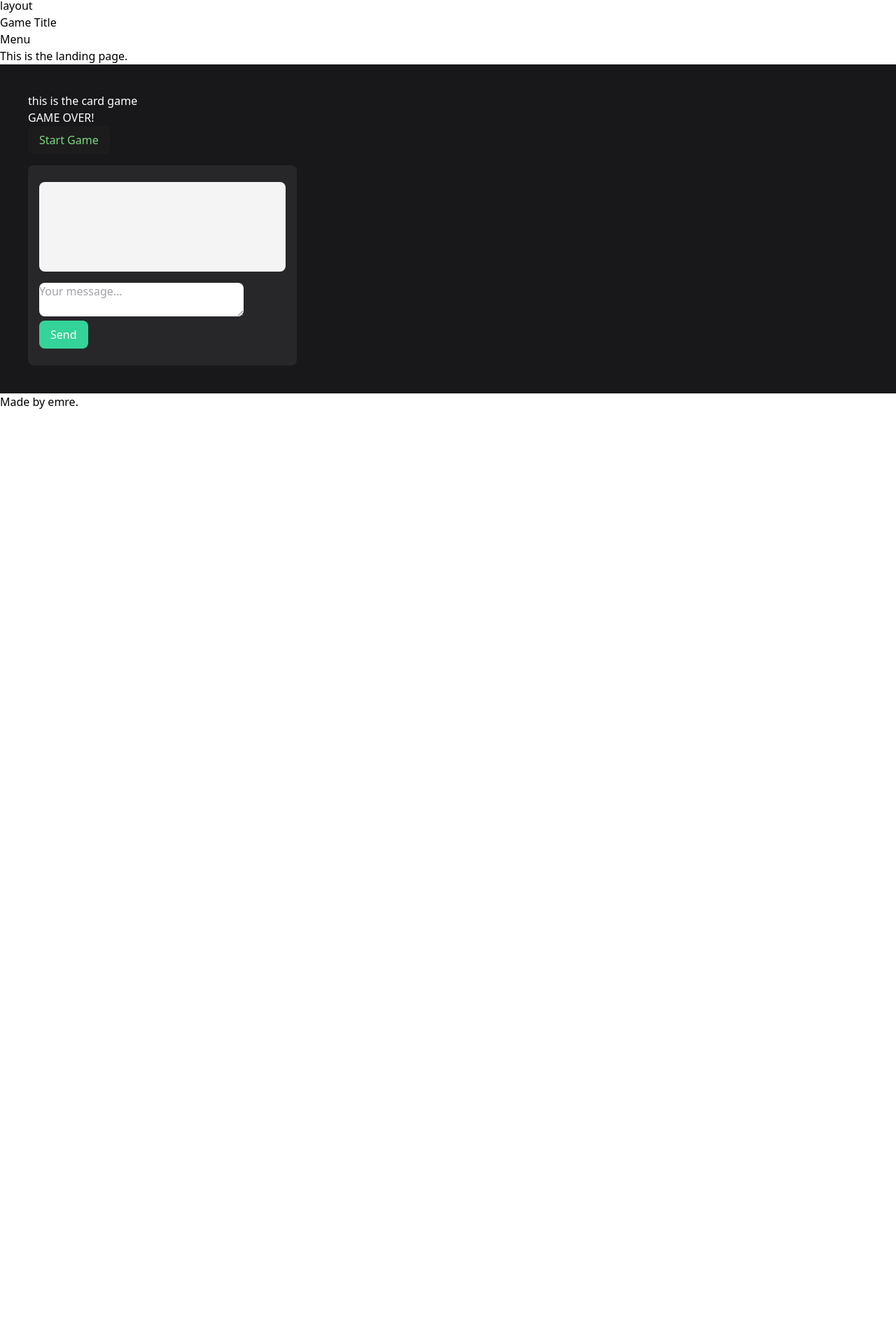
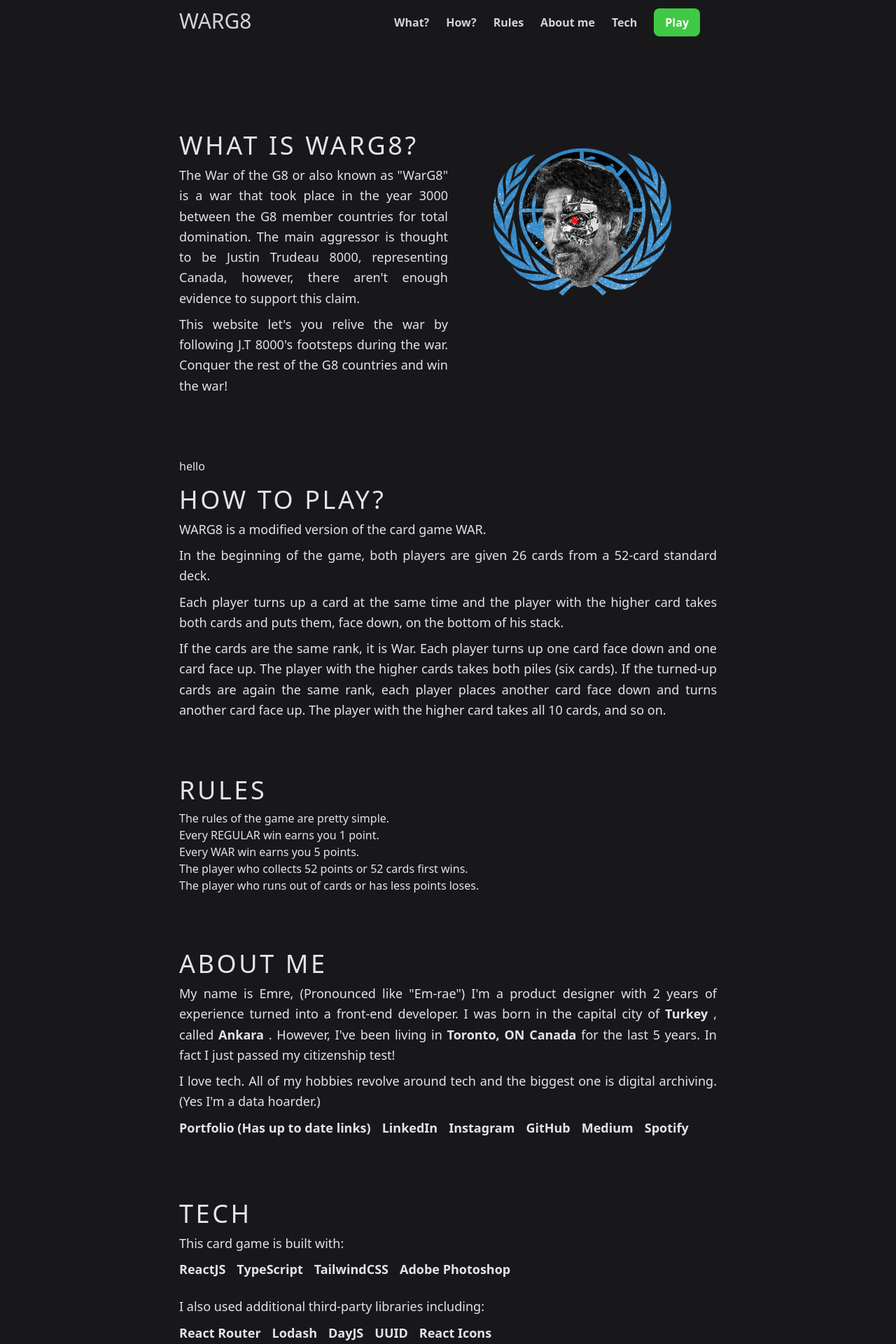
Before and after one commit to EmreYYZ/mh-2021-1, a React (Create React App) app: page / in a window 1280 px wide. Shown: the part 28-1948 px from the top of the page at 70% size. Before the commit the page ends 800 px from the top, so only its background shows below. Built offline with nearby package versions, Linux system fonts and the light colour scheme.

Commit message:
Added main titles to the LandingPage

```diff
--- a/package.json
+++ b/package.json
@@ -12,11 +12,14 @@
     "@types/node": "^12.20.17",
     "@types/react": "^17.0.15",
     "@types/react-dom": "^17.0.9",
+    "@types/react-router-dom": "^5.1.8",
     "@types/uuid": "^8.3.1",
     "dayjs": "^1.10.6",
     "lodash": "^4.17.21",
     "react": "^17.0.2",
     "react-dom": "^17.0.2",
+    "react-icons": "^4.2.0",
+    "react-router-dom": "^5.2.0",
     "react-scripts": "4.0.3",
     "typescript": "^4.3.5",
     "uuid": "^8.3.2",
--- a/src/App.tsx
+++ b/src/App.tsx
@@ -1,16 +1,17 @@
 import { Game } from "./components/Game";
 import { Layout } from "./components/Layout";
 import { LandingPage } from "./pages/LandingPage";
-
+import { BrowserRouter as Router, Switch, Route, Link } from "react-router-dom";
 function App() {
   return (
-    <div className="App">
-      <h1>Card Game, WAR</h1>
-      <Layout>
-        <LandingPage />
-        <Game />
-      </Layout>
-    </div>
+    <Router>
+      <div className="min-h-screen min-w-full bg-gray-900 App">
+        <Layout>
+          <LandingPage />
+          <Game />
+        </Layout>
+      </div>
+    </Router>
   );
 }
 
--- a/src/components/Footer.tsx
+++ b/src/components/Footer.tsx
@@ -1,9 +1,36 @@
 import React from "react";
+import { SiTailwindcss, SiReact, SiTypescript, SiAdobephotoshop } from "react-icons/si";
 
 export const Footer = () => {
   return (
-    <div>
-      <p>Made by emre.</p>
+    <div className="bg-gray-900 py-10 text-center">
+      <p className="text-gray-500 text-xl font-display uppercase text-center">
+        Made by{" "}
+        <a className="hover:text-gray-300 text-gray-400" href="https://emre.la" target="_blank" rel="noreferrer">
+          emre
+        </a>
+      </p>
+      <p className="text-gray-700  inline-block font-bold font-body">
+        Check the code on{" "}
+        <a className="hover:text-gray-400 text-gray-600  cursor-pointer" href="https://github.com/EmreYYZ/mh-2021-1" target="_blank" rel="noreferrer">
+          GitHub
+        </a>
+        .
+      </p>
+      <div>
+        <a href="https://reactjs.org/" target="_blank" rel="noopener noreferrer">
+          <SiReact className="landing-tech-icon" />
+        </a>
+        <a href="https://www.typescriptlang.org/" target="_blank" rel="noopener noreferrer">
+          <SiTypescript className="landing-tech-icon" />
+        </a>
+        <a href="https://tailwindcss.com/" target="_blank" rel="noopener noreferrer">
+          <SiTailwindcss className="landing-tech-icon" />
+        </a>
+        <a href="https://www.adobe.com/ca/products/photoshop.html" target="_blank" rel="noopener noreferrer">
+          <SiAdobephotoshop className="landing-tech-icon" />
+        </a>
+      </div>
     </div>
   );
 };
--- a/src/components/Game.tsx
+++ b/src/components/Game.tsx
@@ -182,25 +182,27 @@ export const Game = () => {
 
   return (
     <div className="bg-gray-900 text-white p-10">
-      <p>this is the card game</p>
+      <h2 className="font-body">Justin Trudeau 3000 vs J0e BID3n</h2>
 
       {isGameStarted === true && gameOver === false ? (
+        <div>
           <div className="flex">
             <div className="bg-gray-800 rounded-lg my-2 mr-2 inline-block p-4 font-bold">
-            <p className="font-display uppercase">Player</p>
-            <p className="text-xl font-body">Score: {playerScore}</p>
-            <p className="text-xs text-gray-500 font-body">Card Count: {playerHand.length}</p>
+              <p className="text-sm font-display uppercase tracking-wider">Player</p>
+              <p className="text-2xl font-body">Score: {playerScore}</p>
+              <p className="text-sm text-gray-500 font-body">Card Count: {playerHand.length}</p>
               {!isWar ? <Card card={playerHand[0]} /> : <Card card={playerHand[4]} />}
             </div>
             <div className="bg-gray-800 rounded-lg my-2 mr-2 inline-block p-4 font-bold">
-            <p className="font-display uppercase">Opponent</p>
-            <p className="text-xl font-body">Score: {computerScore}</p>
-            <p className="text-xs text-gray-500 font-body">Card Count: {computerHand.length}</p>
+              <p className="text-sm font-display uppercase tracking-wider">Opponent</p>
+              <p className="text-2xl font-body">Score: {computerScore}</p>
+              <p className="text-sm text-gray-500 font-body">Card Count: {computerHand.length}</p>
               {!isWar ? <Card card={computerHand[0]} /> : <Card card={computerHand[4]} />}
 
               {/* <p>Total: {playerHand.length + computerHand.length}</p> */}
             </div>
-          <button className="bg-scarlet-400 px-4 py-2 rounded-lg my-2" onClick={handleClick}>
+          </div>
+          <button className="bg-scarlet-400 hover:bg-scarlet-500 font-body font-bold text-2xl px-4 py-2 rounded-lg my-2" onClick={handleClick}>
             Play a Card
           </button>
         </div>
--- a/src/components/Header.tsx
+++ b/src/components/Header.tsx
@@ -1,10 +1,46 @@
 import React from "react";
+import { Link } from "react-router-dom";
 
 export const Header = () => {
+  const navigation = [
+    {
+      name: "What?",
+      url: "",
+    },
+    {
+      name: "How?",
+      url: "",
+    },
+    {
+      name: "Rules",
+      url: "",
+    },
+    {
+      name: "About me",
+      url: "",
+    },
+    {
+      name: "Tech",
+      url: "",
+    },
+  ];
+
   return (
-    <div>
-      <h1>Game Title</h1>
-      <nav>Menu</nav>
+    <div className="flex justify-between py-10 bg-gray-900 text-gray-300">
+      <h1 className="font-display inline-block hover:text-gray-50 text-3xl">
+        <Link to="/">WARG8</Link>
+      </h1>
+
+      <nav className="text-right font-body text-gray-300 font-bold">
+        {navigation.map((link) => (
+          <div className="inline-block mr-6 hover:text-gray-500">
+            <a href={link.url}>{link.name}</a>
+          </div>
+        ))}
+        <div className="inline-block mr-6">
+          <button className="px-4 py-2 bg-malachite-500 hover:text-white rounded-lg hover:bg-malachite-600 font-bold text-gray-50">Play</button>
+        </div>
+      </nav>
     </div>
   );
 };
--- a/src/components/Layout.tsx
+++ b/src/components/Layout.tsx
@@ -8,9 +8,9 @@ interface LayoutProps {
 
 export const Layout = ({ children }: LayoutProps) => {
   return (
-    <div>
-      <p>layout</p>
+    <div className="w-5/6 m-auto max-w-screen-md">
       <Header />
+
       {children}
       <Footer />
     </div>
--- a/src/index.css
+++ b/src/index.css
@@ -3,3 +3,18 @@
 @tailwind utilities;
 @import url("https://fonts.googleapis.com/css2?family=Quicksand:wght@400;600;700&display=swap");
 @import url("https://fonts.googleapis.com/css2?family=Gugi&display=swap");
+
+@layer components {
+  .landing-title {
+    @apply uppercase font-display text-4xl tracking-widest mt-4 mb-2;
+  }
+  .landing-p {
+    @apply mb-2 text-justify text-lg leading-relaxed;
+  }
+  .landing-section {
+    @apply my-20;
+  }
+  .landing-tech-icon {
+    @apply w-8 h-8 m-6 inline-block text-gray-700 hover:text-gray-400 cursor-pointer;
+  }
+}
--- a/src/pages/LandingPage.tsx
+++ b/src/pages/LandingPage.tsx
@@ -1,9 +1,178 @@
 import React from "react";
+import { v4 as uuidv4 } from "uuid";
+import { SiTailwindcss, SiReact, SiTypescript, SiAdobephotoshop } from "react-icons/si";
 
 export const LandingPage = () => {
+  const tools = [
+    {
+      name: "ReactJS",
+      url: "https://reactjs.org/",
+    },
+    {
+      name: "TypeScript",
+      url: "https://www.typescriptlang.org/",
+    },
+    {
+      name: "TailwindCSS",
+      url: "https://tailwindcss.com/",
+    },
+    {
+      name: "Adobe Photoshop",
+      url: "https://www.adobe.com/ca/products/photoshop.html",
+    },
+  ];
+
+  const libraries = [
+    {
+      name: "React Router",
+      url: "https://reactrouter.com/",
+    },
+    {
+      name: "Lodash",
+      url: "https://lodash.com/",
+    },
+    {
+      name: "DayJS",
+      url: "https://day.js.org/",
+    },
+    {
+      name: "UUID",
+      url: "https://github.com/uuidjs/uuid",
+    },
+    {
+      name: "React Icons",
+      url: "https://react-icons.github.io/react-icons/",
+    },
+  ];
+
+  const social = [
+    {
+      name: "Portfolio (Has up to date links)",
+      url: "https://emre.la",
+    },
+    {
+      name: "LinkedIn",
+      url: "https://www.linkedin.com/in/johnaydin/",
+    },
+    {
+      name: "Instagram",
+      url: "https://www.instagram.com/emre.la/",
+    },
+    {
+      name: "GitHub",
+      url: "https://github.com/EmreYYZ",
+    },
+    {
+      name: "Medium",
+      url: "https://medium.com/@emreca",
+    },
+    {
+      name: "Spotify",
+      url: "https://open.spotify.com/user/emre.la?si=a07faf72c9cb4289",
+    },
+  ];
+
   return (
-    <div>
-      <p>This is the landing page.</p>
+    <div className="bg-gray-900 text-gray-200 font-body">
+      {/* First Section - About */}
+      <section className="landing-section grid md:flex">
+        <div className="md:w-2/4 w-full">
+          <h2 className="landing-title">What is WarG8?</h2>
+          <div className="font-body">
+            <p className="landing-p">
+              The War of the G8 or also known as "WarG8" is a war that took place in the year 3000 between the G8 member countries for total domination. The main aggressor is thought to be Justin
+              Trudeau 8000, representing Canada, however, there aren't enough evidence to support this claim.
+            </p>
+            <p className="landing-p">This website let's you relive the war by following J.T 8000's footsteps during the war. Conquer the rest of the G8 countries and win the war!</p>
+          </div>
+        </div>
+        <div className="w-full md:w-2/4 p-10">
+          <div className="w-5/6 sm:w-2/4 md:w-5/6 m-auto">
+            <img className="object-contain" src="/Trudeau8000.png" alt="" />
+          </div>
+        </div>
+      </section>
+      {/* Second Section - How To Play */}
+      <section className="landing-section">
+        <div>
+          <p>hello</p>
+        </div>
+        <div>
+          <h2 className="landing-title">How to play?</h2>
+          <p className="landing-p">
+            <span className="font-display uppercase">WARG8</span> is a modified version of the card game <span className="font-display uppercase">WAR</span>.
+          </p>
+          <p className="landing-p">In the beginning of the game, both players are given 26 cards from a 52-card standard deck.</p>
+          <p className="landing-p">Each player turns up a card at the same time and the player with the higher card takes both cards and puts them, face down, on the bottom of his stack.</p>
+          <p className="landing-p">
+            If the cards are the same rank, it is War. Each player turns up one card face down and one card face up. The player with the higher cards takes both piles (six cards). If the turned-up
+            cards are again the same rank, each player places another card face down and turns another card face up. The player with the higher card takes all 10 cards, and so on.
+          </p>
+        </div>
+      </section>
+      {/* Third Section - Rules */}
+      <section className="landing-section">
+        <div>
+          <h2 className="landing-title">Rules</h2>
+          <p>The rules of the game are pretty simple.</p>
+          <ul>
+            <li>
+              Every <span className="font-display uppercase">regular</span> win earns you 1 point.
+            </li>
+            <li>
+              Every <span className="font-display uppercase">war</span> win earns you 5 points.
+            </li>
+            <li>The player who collects 52 points or 52 cards first wins.</li>
+            <li>The player who runs out of cards or has less points loses.</li>
+          </ul>
+        </div>
+      </section>
+      {/* About me */}
+      <section className="landing-section">
+        <h2 className="landing-title">About me</h2>
+        <p className="landing-p">
+          My name is Emre, (Pronounced like "Em-rae") I'm a product designer with 2 years of experience turned into a front-end developer. I was born in the capital city of{" "}
+          <span className="font-bold"> Turkey </span>, called <span className="font-bold"> Ankara </span>. However, I've been living in
+          <span className="font-bold"> Toronto, ON Canada </span>
+          for the last 5 years. In fact I just passed my citizenship test!
+        </p>
+        <p className="landing-p">I love tech. All of my hobbies revolve around tech and the biggest one is digital archiving. (Yes I'm a data hoarder.)</p>
+        <div>
+          {social.map((link) => (
+            <div className="inline-block landing-p" key={uuidv4()}>
+              <a className=" font-bold mr-4 hover:text-gray-50 inline-block" href={link.url} target="_blank" rel="noreferrer">
+                {link.name}
+              </a>
+            </div>
+          ))}
+        </div>
+      </section>
+      {/* Technicals */}
+      <section className="landing-section">
+        <h2 className="landing-title">Tech</h2>
+        <p className="landing-p">This card game is built with:</p>
+        <div>
+          {tools.map((tool) => (
+            <div className="inline-block landing-p" key={uuidv4()}>
+              <a className=" font-bold mr-4 hover:text-gray-50 inline-block" href={tool.url} target="_blank" rel="noreferrer">
+                {tool.name}
+              </a>
+            </div>
+          ))}
+        </div>
+        {/* logos */}
+
+        <p className="landing-p mt-4">I also used additional third-party libraries including:</p>
+        <div>
+          {libraries.map((library) => (
+            <div className="inline-block landing-p" key={uuidv4()}>
+              <a className=" font-bold mr-4 hover:text-gray-50 inline-block" href={library.url} target="_blank" rel="noreferrer">
+                {library.name}
+              </a>
+            </div>
+          ))}
+        </div>
+      </section>
       {/* Short Description, screenshot, play button */}
       {/* Contact */}
     </div>
```
Also changed, not shown: public/Trudeau8000.png (added), 1 other file (tests, documents, lock files or other folders). Lines whose indentation alone changed are shown as unchanged.
